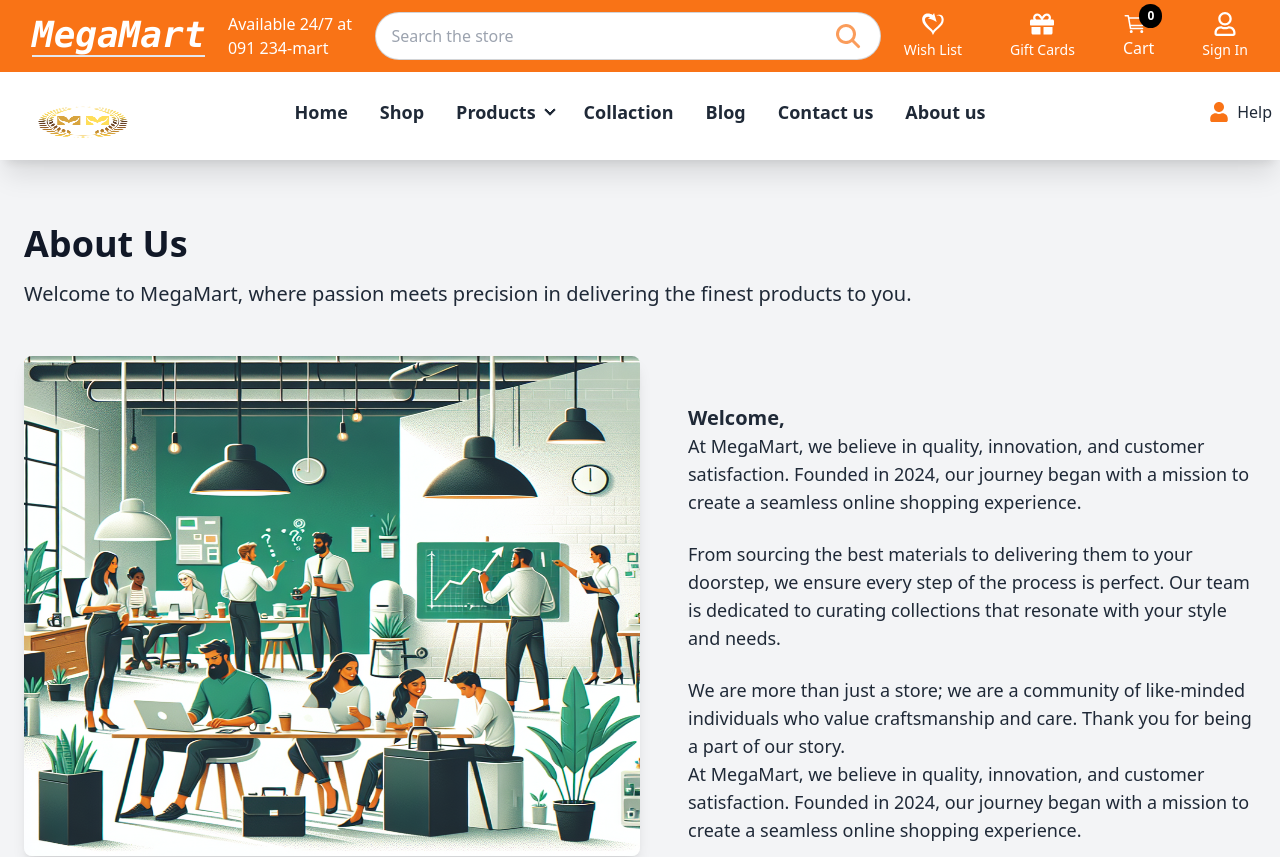
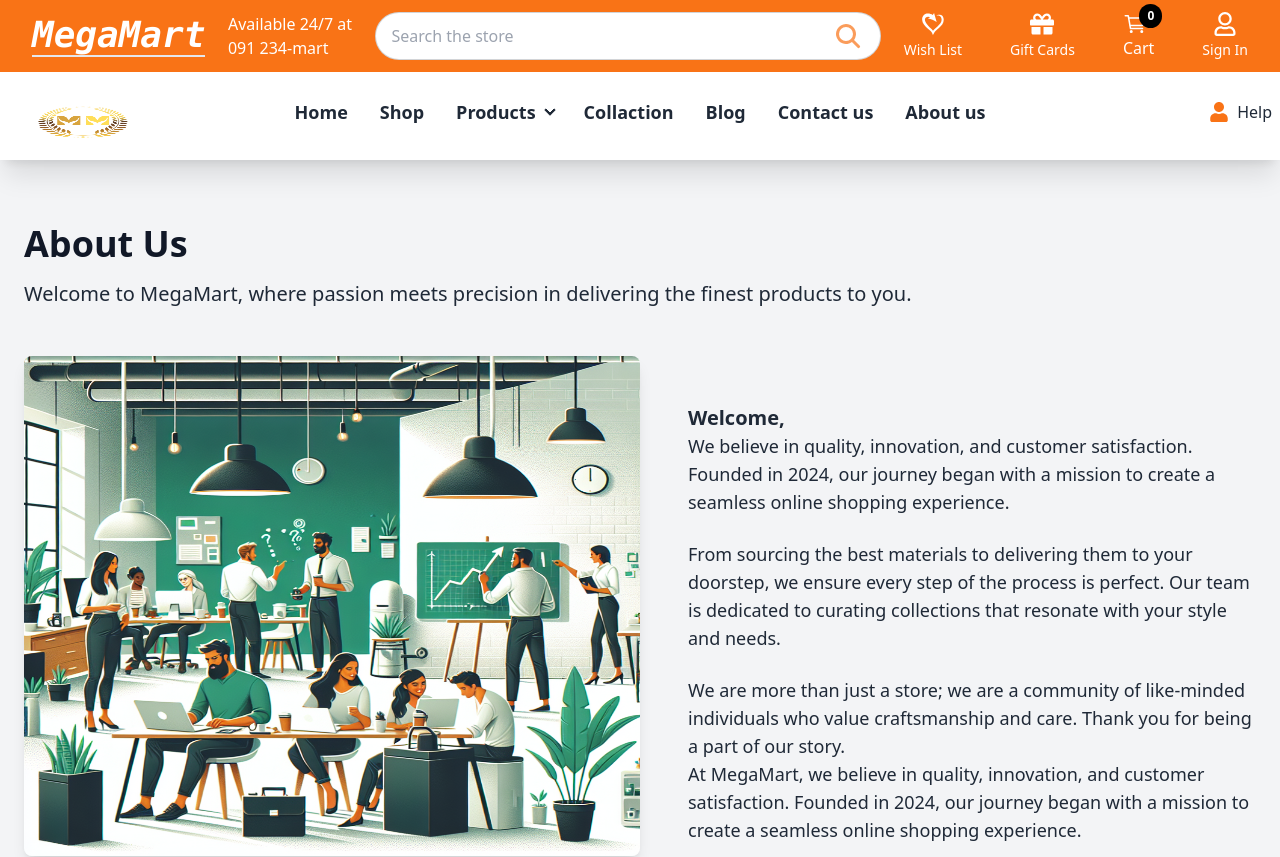
Before and after one commit to Rumon-Sarker/Mega_Mart_Client, a React (Vite) app: page /about in a window 1280 px wide. Shown: the top 857 px of the page. Built offline with nearby package versions, Linux system fonts and the light colour scheme; no server answers.

Commit message:
about us page text change

```diff
--- a/src/pages/AboutUs/AboutUs.jsx
+++ b/src/pages/AboutUs/AboutUs.jsx
@@ -23,7 +23,7 @@ const AboutUs = () => {
                         <div className="md:w-1/2 md:pl-12 pt-12">
                             <h1 className="text-xl font-bold">Welcome,</h1>
                             <p className="text-lg mb-6">
-                                At MegaMart, we believe in quality, innovation, and customer satisfaction. Founded in 2024, our journey began with a mission to create a seamless online shopping experience.
+                                We believe in quality, innovation, and customer satisfaction. Founded in 2024, our journey began with a mission to create a seamless online shopping experience.
                             </p>
                             <p className="text-lg mb-6">
                                 From sourcing the best materials to delivering them to your doorstep, we ensure every step of the process is perfect. Our team is dedicated to curating collections that resonate with your style and needs.
```
